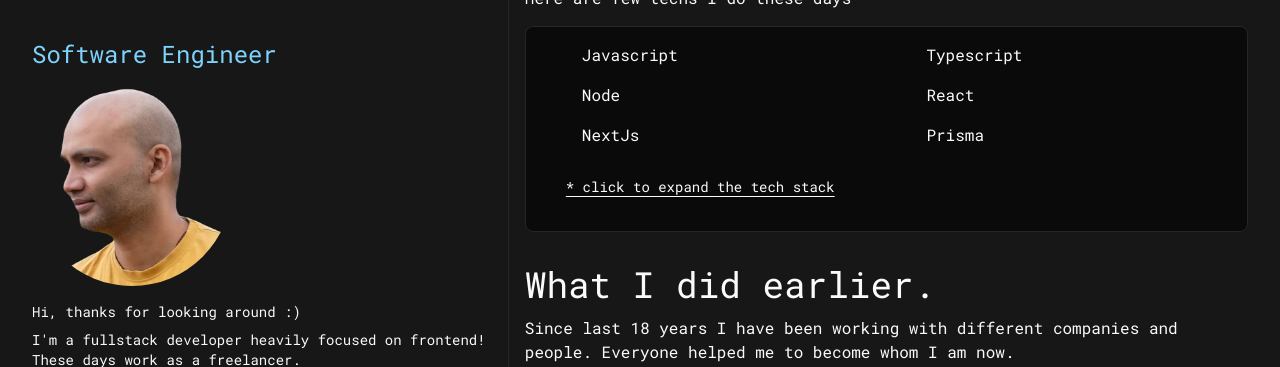
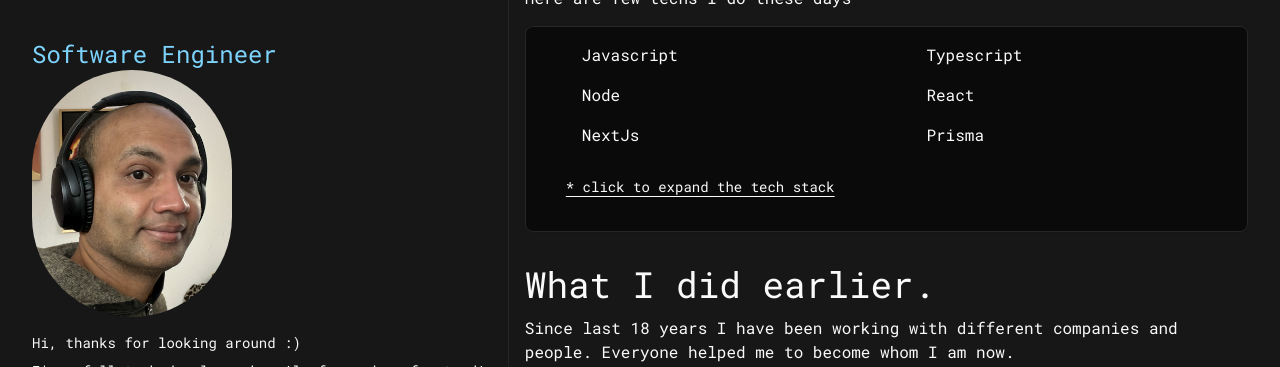
Before and after one commit to jayasurian123/portfolio, a Next.js app: page / in a window 1280 px wide. Shown: the part 262-629 px from the top of the page. Built offline with nearby package versions, Linux system fonts and the light colour scheme; some icons are missing.

Commit message:
replaced profile image

```diff
--- a/src/app/page.tsx
+++ b/src/app/page.tsx
@@ -27,7 +27,7 @@ export default function Home() {
             </div>
             <h3 className="mt-10 text-2xl text-sky-300">Software Engineer</h3>
             <Image
-              src="/profile.webp"
+              src="/profile.jpg"
               height={200}
               width={200}
               alt="profile picture"
```
Also changed, not shown: public/profile.jpg (added), public/profile.webp (deleted).
